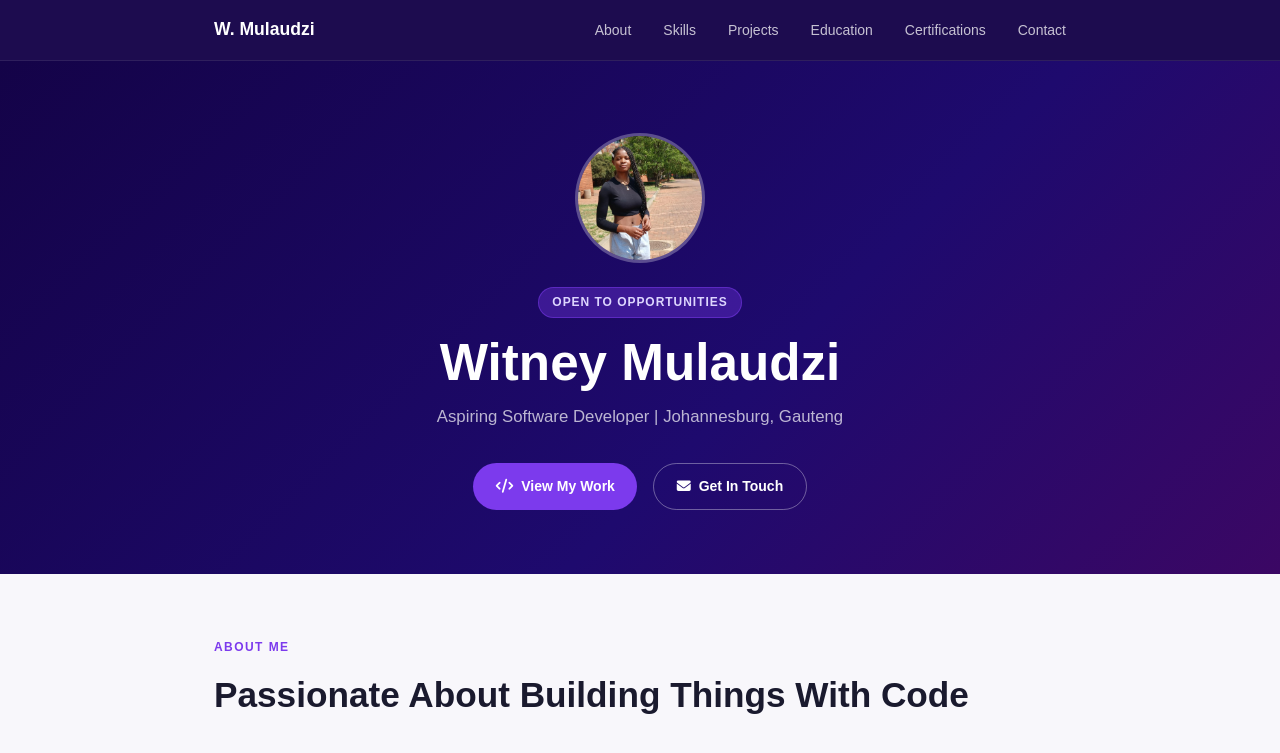
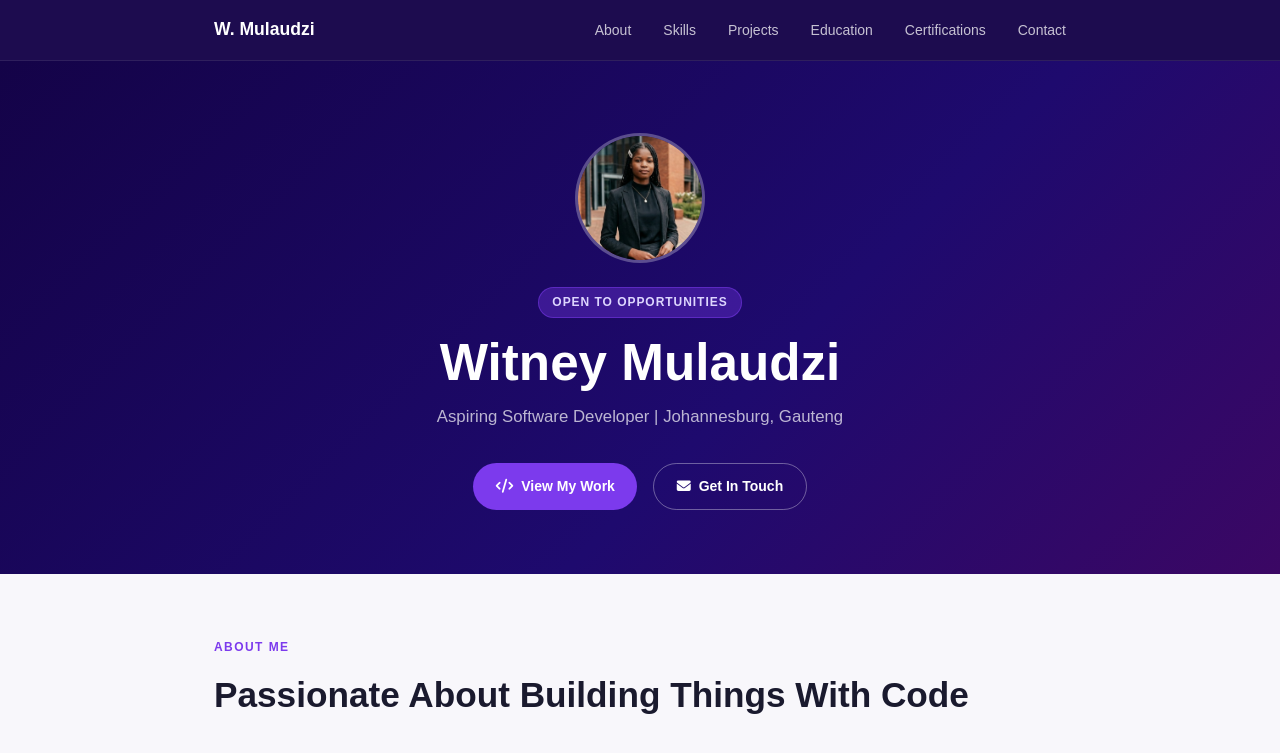
Before and after one commit to Witty431/My-Portfolio, a plain HTML site: page index.html in a window 1280 px wide. Shown: the top 753 px of the page. Drawn offline with Linux system fonts and the light colour scheme.

Commit message:
Fix image source from profile.jpeg to profile.jpg

```diff
--- a/index.html
+++ b/index.html
@@ -54,7 +54,7 @@
 
         <div class="hero__avatar-wrap">
             <img
-                src="profile.jpeg"
+                src="profile.jpg"
                 alt="Witney Mulaudzi"
                 onerror="this.style.display='none'; this.nextElementSibling.style.display='block';"
             >
```
